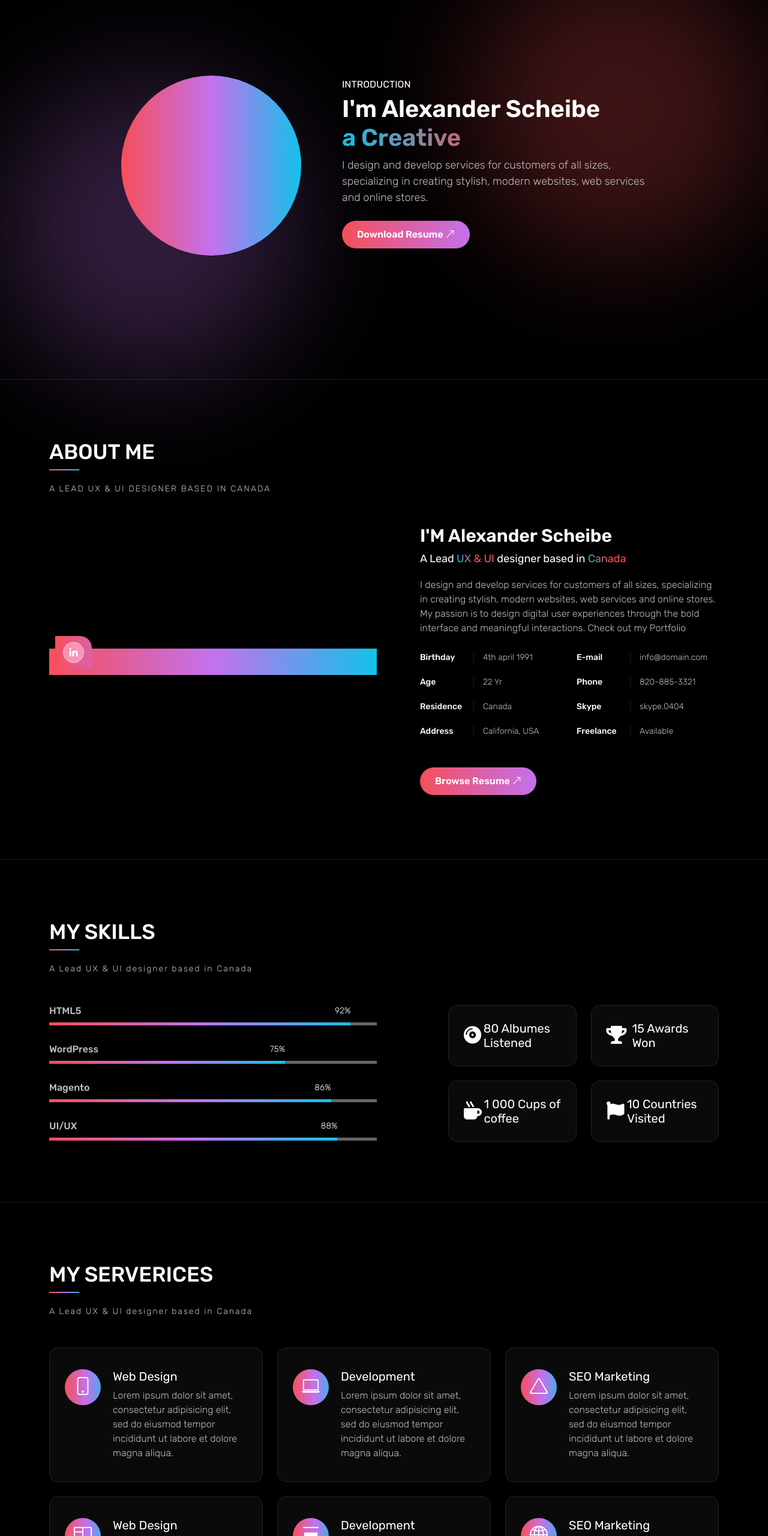
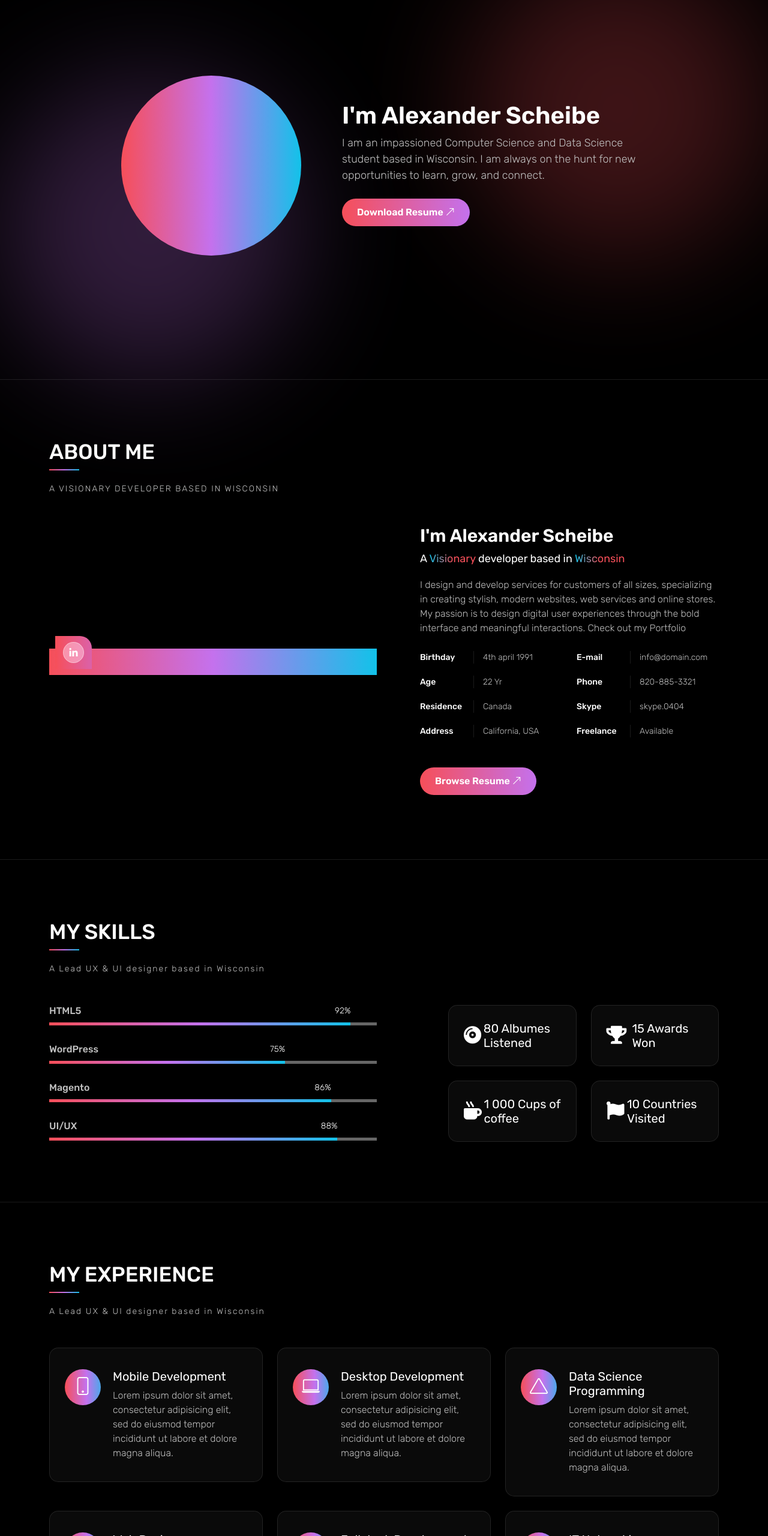
Before and after one commit to AScheibe/AScheibe.github.io, a plain HTML site: page index.html in a window 1280 px wide. Shown: the part 120-2680 px from the top of the page at 60% size. Drawn offline with Linux system fonts and the light colour scheme; a script that the page names is missing.

Commit message:
edited page text

```diff
--- a/assets/js/custom.js
+++ b/assets/js/custom.js
@@ -206,7 +206,8 @@
                 loop:true,
                 strings: [
                   'Designer',
-                  'Developer'
+                  'Developer',
+                  'Dreamer'
                 ],
                 breakLines: false
             });
--- a/index.html
+++ b/index.html
@@ -72,14 +72,15 @@
                     </div>
                     <div class="col-right">
                         <div class="home-intro">
-                            <h6>INTRODUCTION</h6>
-                            <h2>I'm Alexander Scheibe<span class="text-theme">a Creative<span class="text-theme"
+                            <h2>I'm Alexander Scheibe<span class="text-theme"><span class="text-theme"
                                         id="type-it"></span></span></h2>
-                            <p>I design and develop services for customers of all sizes, specializing in creating
-                                stylish, modern websites, web services and online stores.</p>
+                            <p>I am an impassioned Computer Science and Data Science student based in Wisconsin. I am
+                                always on the hunt for new opportunities to learn, grow, and connect.</p>
                             <div class="btn-bar">
                                 <a class="px-btn px-btn-primary" href="assets/files/Alexander_s_Resume.pdf"
-                                    download="A_Scheibe_Resume">Download Resume <i class="bi bi-arrow-up-right"></i></a>
+                                    target="_blank" rel="noopener noreferrer" download="A_Scheibe_Resume">Download
+                                    Resume <i class="bi bi-arrow-up-right"></i>
+                                </a>
                             </div>
                         </div>
                     </div>
@@ -93,7 +94,7 @@
                 <div class="row section-heading-02">
                     <div class="col-lg-6">
                         <h3><span>About Me</span></h3>
-                        <p>A LEAD UX & UI DESIGNER BASED IN CANADA</p>
+                        <p>A VISIONARY DEVELOPER BASED IN WISCONSIN</p>
                     </div>
                 </div>
                 <div class="row align-items-center gy-4">
@@ -101,16 +102,16 @@
                         <div class="about-me-img">
                             <img src="assets/img/home-banner.jpg" title="" alt="">
                             <div class="nav social-icon">
-                                <a href="https://www.linkedin.com/in/alexander-scheibe-827a2b184/"><i
-                                        class="fab fa-linkedin-in"></i></a>
+                                <a href="https://www.linkedin.com/in/alexander-scheibe-827a2b184/" target="_blank"
+                                    rel="noopener noreferrer"><i class="fab fa-linkedin-in"></i></a>
                             </div>
                         </div>
                     </div>
                     <div class="col-lg-6">
                         <div class="about-me ps-lg-5">
-                            <h4>I'M Alexander Scheibe</h4>
-                            <h6>A Lead <span class="text-theme">UX &amp; UI</span> designer based in <span
-                                    class="text-theme">Canada</span></h6>
+                            <h4>I'm Alexander Scheibe</h4>
+                            <h6>A <span class="text-theme">Visionary</span> developer based in <span
+                                    class="text-theme">Wisconsin</span></h6>
                             <p>I design and develop services for customers of all sizes, specializing in creating
                                 stylish, modern websites, web services and online stores. My passion is to design
                                 digital user experiences through the bold interface and meaningful interactions. Check
@@ -170,7 +171,7 @@
                     <div class="col-md-12">
                         <div class="section-title">
                             <h3><span>My Skills</span></h3>
-                            <p>A Lead UX &amp; UI designer based in Canada</p>
+                            <p>A Lead UX &amp; UI designer based in Wisconsin</p>
                         </div>
                     </div>
                 </div>
@@ -275,8 +276,8 @@
                 <div class="row section-heading-02">
                     <div class="col-md-12">
                         <div class="section-title">
-                            <h3><span>My Serverices</span></h3>
-                            <p>A Lead UX &amp; UI designer based in Canada</p>
+                            <h3><span>My Experience</span></h3>
+                            <p>A Lead UX &amp; UI designer based in Wisconsin</p>
                         </div>
                     </div>
                 </div>
@@ -285,7 +286,7 @@
                         <div class="feature-box-01 media">
                             <div class="icon"><i class="bi bi-phone"></i></div>
                             <div class="feature-content col">
-                                <h5>Web Design</h5>
+                                <h5>Mobile Development</h5>
                                 <p>Lorem ipsum dolor sit amet, consectetur adipisicing elit, sed do eiusmod tempor
                                     incididunt ut labore et dolore magna aliqua.</p>
                             </div>
@@ -295,7 +296,7 @@
                         <div class="feature-box-01 media">
                             <div class="icon"><i class="bi bi-laptop"></i></div>
                             <div class="feature-content col">
-                                <h5>Development</h5>
+                                <h5>Desktop Development</h5>
                                 <p>Lorem ipsum dolor sit amet, consectetur adipisicing elit, sed do eiusmod tempor
                                     incididunt ut labore et dolore magna aliqua.</p>
                             </div>
@@ -305,7 +306,7 @@
                         <div class="feature-box-01 media">
                             <div class="icon"><i class="bi bi-triangle"></i></div>
                             <div class="feature-content col">
-                                <h5>SEO Marketing</h5>
+                                <h5>Data Science Programming</h5>
                                 <p>Lorem ipsum dolor sit amet, consectetur adipisicing elit, sed do eiusmod tempor
                                     incididunt ut labore et dolore magna aliqua.</p>
                             </div>
@@ -325,7 +326,7 @@
                         <div class="feature-box-01 media">
                             <div class="icon"><i class="bi bi-distribute-vertical"></i></div>
                             <div class="feature-content col">
-                                <h5>Development</h5>
+                                <h5>Fullstack Development</h5>
                                 <p>Lorem ipsum dolor sit amet, consectetur adipisicing elit, sed do eiusmod tempor
                                     incididunt ut labore et dolore magna aliqua.</p>
                             </div>
@@ -335,7 +336,7 @@
                         <div class="feature-box-01 media">
                             <div class="icon"><i class="bi bi-globe2"></i></div>
                             <div class="feature-content col">
-                                <h5>SEO Marketing</h5>
+                                <h5>IT Networking</h5>
                                 <p>Lorem ipsum dolor sit amet, consectetur adipisicing elit, sed do eiusmod tempor
                                     incididunt ut labore et dolore magna aliqua.</p>
                             </div>
@@ -352,7 +353,7 @@
                     <div class="col-md-12">
                         <div class="section-title">
                             <h3><span>My Portfolio</span></h3>
-                            <p>A Lead UX &amp; UI designer based in Canada</p>
+                            <p>A Lead UX &amp; UI designer based in Wisconsin</p>
                         </div>
                     </div>
                 </div>
@@ -434,7 +435,7 @@
                     <div class="col-md-12">
                         <div class="section-title">
                             <h3><span>Latest Blogs</span></h3>
-                            <p>A Lead UX &amp; UI designer based in Canada</p>
+                            <p>A Lead UX &amp; UI designer based in Wisconsin</p>
                         </div>
                     </div>
                 </div>
@@ -510,7 +511,7 @@
                     <div class="col-md-12">
                         <div class="section-title">
                             <h3><span>Get in touch</span></h3>
-                            <p>A Lead UX &amp; UI designer based in Canada</p>
+                            <p>A Lead UX &amp; UI designer based in Wisconsin</p>
                         </div>
                     </div>
                 </div>
@@ -604,8 +605,8 @@
             <div class="row align-items-center">
                 <div class="col-md-6 py-2">
                     <div class="nav justify-content-center justify-content-md-start">
-                        <a href="https://www.linkedin.com/in/alexander-scheibe-827a2b184/"><i
-                                class="fab fa-linkedin-in"></i></a>
+                        <a href="https://www.linkedin.com/in/alexander-scheibe-827a2b184/" target="_blank"
+                            rel="noopener noreferrer"><i class="fab fa-linkedin-in"></i></a>
                         <a href="#"><i class="fab fa-pinterest"></i></a>
                     </div>
                 </div>
```
Also changed, not shown: 1 other file.
